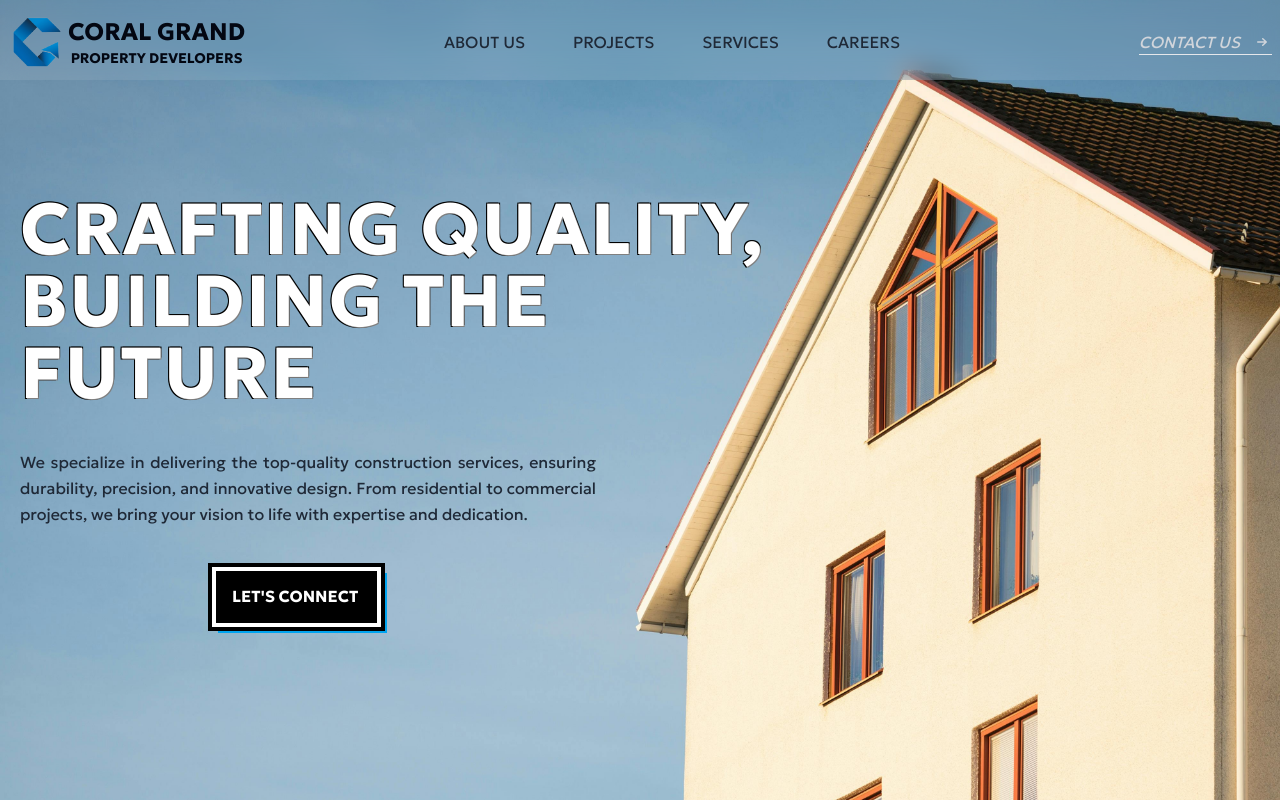
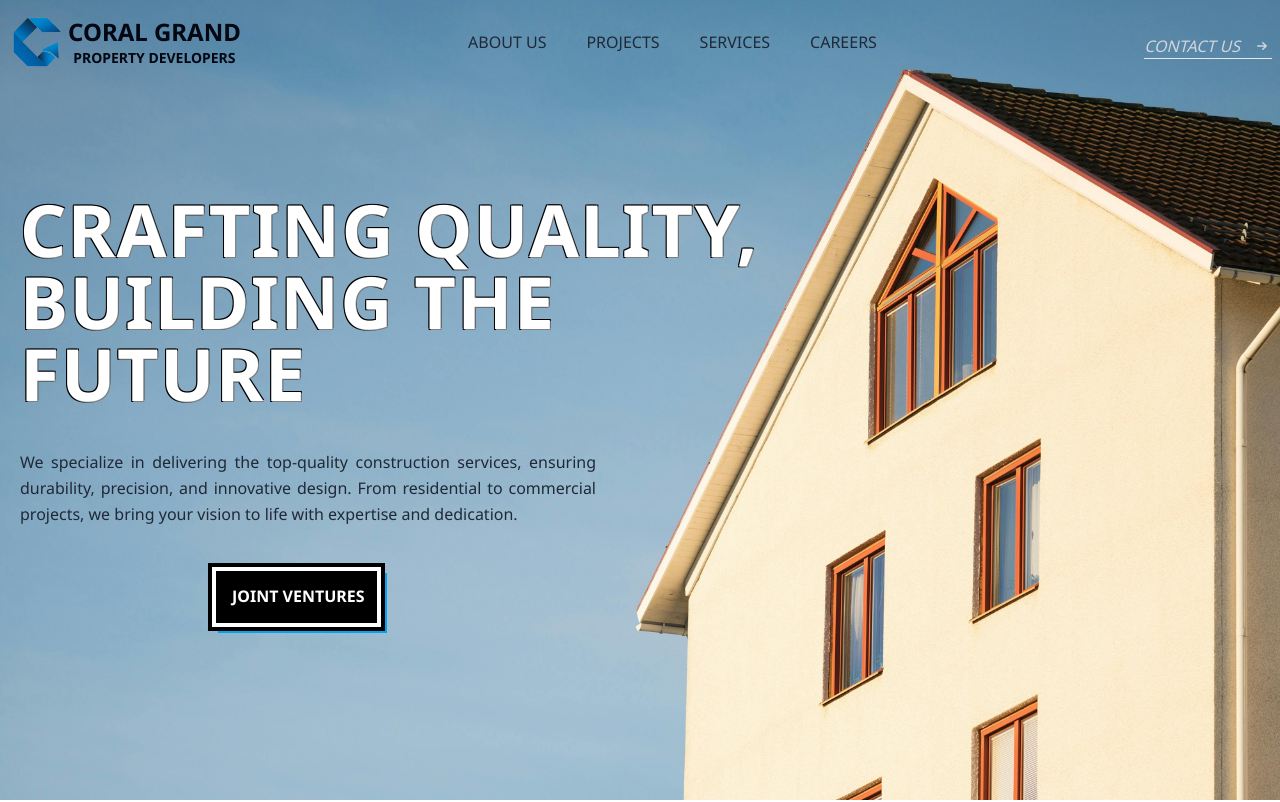
Before and after one commit to sridhar-pro/coral-grand, a Next.js app: page / in a window 1280 px wide. Shown: the top 802 px of the page. Built offline with nearby package versions, Linux system fonts and the light colour scheme.

Commit message:
Minor-changes

```diff
--- a/app/components/Contact/ContactDetails.jsx
+++ b/app/components/Contact/ContactDetails.jsx
@@ -43,7 +43,7 @@ const ContactDetails = () => {
         <h2 className="font-display text-base font-semibold text-neutral-950">
           Follow us
         </h2>
-        <SocialMedia className="mt-6" />
+        <SocialMedia className="mt-6 mb-6" />
       </Border>
     </FadeIn>
   );
--- a/app/components/Contact/ContactForm.jsx
+++ b/app/components/Contact/ContactForm.jsx
@@ -26,7 +26,7 @@ const ContactForm = () => {
           /> */}
           <TextInput label="Phone" type="tel" name="phone" autoComplete="tel" />
           <TextInput label="Message" name="message" />
-          <div className="border border-neutral-300 px-6 py-4 first:rounded-t-2xl last:rounded-b-2xl">
+          {/* <div className="border border-neutral-300 px-6 py-4 first:rounded-t-2xl last:rounded-b-2xl">
             <fieldset>
               <legend className="text-base/6 text-neutral-500">Budget</legend>
             </fieldset>
@@ -36,7 +36,7 @@ const ContactForm = () => {
               <RadioInput label="100K – 150K" name="budget" value="100" />
               <RadioInput label="More than 150K" name="budget" value="150" />
             </div>
-          </div>
+          </div> */}
         </div>
         <Button type="submit" className="mt-10 mb-6">
           Let’s work together
--- a/app/components/Footer.jsx
+++ b/app/components/Footer.jsx
@@ -3,7 +3,7 @@ import Link from "next/link"
 const FooterItem = ({ text, link }) => {
     return (
         <li>
-            <Link href={link} className="duration-200 hover:text-yellow-500 dark:hover:text-yellow-400">
+            <Link href={link} className="duration-200 hover:text-blue-500 ">
                 {text}
             </Link>
         </li>
--- a/app/components/Navbar.jsx
+++ b/app/components/Navbar.jsx
@@ -9,7 +9,7 @@ const Navbar = () => {
     };
 
     return (
-      <header className="fixed top-0 inset-x-0 z-50 h-20 flex items-center bg-white bg-opacity-10 backdrop-blur-md">
+      <header className="fixed top-0 inset-x-0 z-50 h-20 flex items-center bg-transparent ">
         <div className="mx-auto lg:max-w-7xl w-full px-5 sm:px-10 md:px-10 lg:px-2 h-full items-center mt-1">
           <nav className="flex justify-between items-center h-full">
           <div className="flex min-w-max items-center">
@@ -27,7 +27,7 @@ const Navbar = () => {
                 ${openNavbar ? "visible opacity-100 translate-y-0" : "-translate-y-9 opacity-0 invisible lg:translate-y-0 lg:visible lg:opacity-100"}
               `}
             >
-              <ul className="flex flex-col gap-y-5 text-gray-800 lg:items-center lg:flex-row lg:gap-x-12 lg:h-full lg:justify-center lg:flex-1 uppercase">
+              <ul className="flex flex-col gap-y-5 text-gray-800 lg:items-center lg:flex-row lg:gap-x-10 lg:h-full lg:justify-center lg:flex-1 uppercase ">
                 <li>
                   <Link href="#" className="transition ease-linear hover:text-gray-900">
                     About Us
@@ -52,7 +52,7 @@ const Navbar = () => {
               <div className="w-full flex sm:w-max lg:min-w-max lg:items-center">
                 <Link
                   href="#"
-                  className="flex justify-center gap-x-3 items-center uppercase italic text-gray-300 hover:text-gray-900 border-b bg-gray-700 hover:border-b-gray-900 bg-transparent"
+                  className="flex justify-center gap-x-3 items-center uppercase italic text-gray-300 hover:text-gray-900 border-b bg-gray-700 hover:border-b-gray-900 bg-transparent mt-2"
                 >
                   Contact Us
                   <span>
--- a/app/components/anibutton.jsx
+++ b/app/components/anibutton.jsx
@@ -4,7 +4,7 @@ export default function BrutalistButton() {
 
         {/* Button Text */}
         <div className="flex flex-col leading-[1.2] transform transition-transform group-hover:skew-x-[-5deg] group-active:skew-x-[5deg]">
-          <span className="text-[16px] uppercase ml-4">Let's Connect</span>
+          <span className="text-[16px] uppercase ml-4">Joint Ventures</span>
         </div>
 
         {/* Sliding Animation */}
--- a/app/layout.js
+++ b/app/layout.js
@@ -1,4 +1,4 @@
-import { Geist, Geist_Mono } from "next/font/google";
+import { Geist, Geist_Mono, Noto_Sans } from "next/font/google";
 import { Geologica } from 'next/font/google';
 import "./globals.css";
 
@@ -17,6 +17,11 @@ const geologica = Geologica({
   weight: ['400', '700'], // Adjust weights as needed
 });
 
+const notoSans = Noto_Sans({
+  subsets: ['latin'],
+  weight: ['400', '700'], // Adjust weights as needed
+});
+
 export const metadata = {
   title: "Create Next App",
   description: "Generated by create next app",
@@ -27,7 +32,7 @@ export default function RootLayout({ children }) {
     <html lang="en">
       <body
         // className={`${geistSans.variable} ${geistMono.variable} antialiased`}
-        className={geologica.className}
+        className={notoSans.className}
       >
         {children}
       </body>
```
Also changed, not shown: public/pexels-davidmcbee-1546168.jpg (added).
